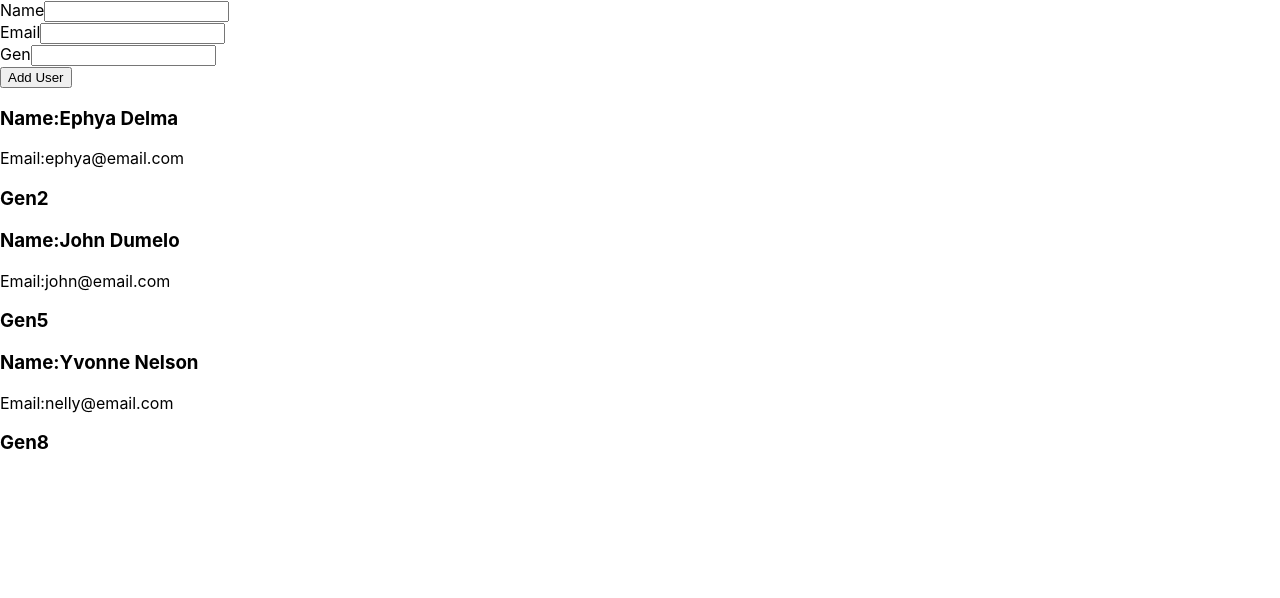
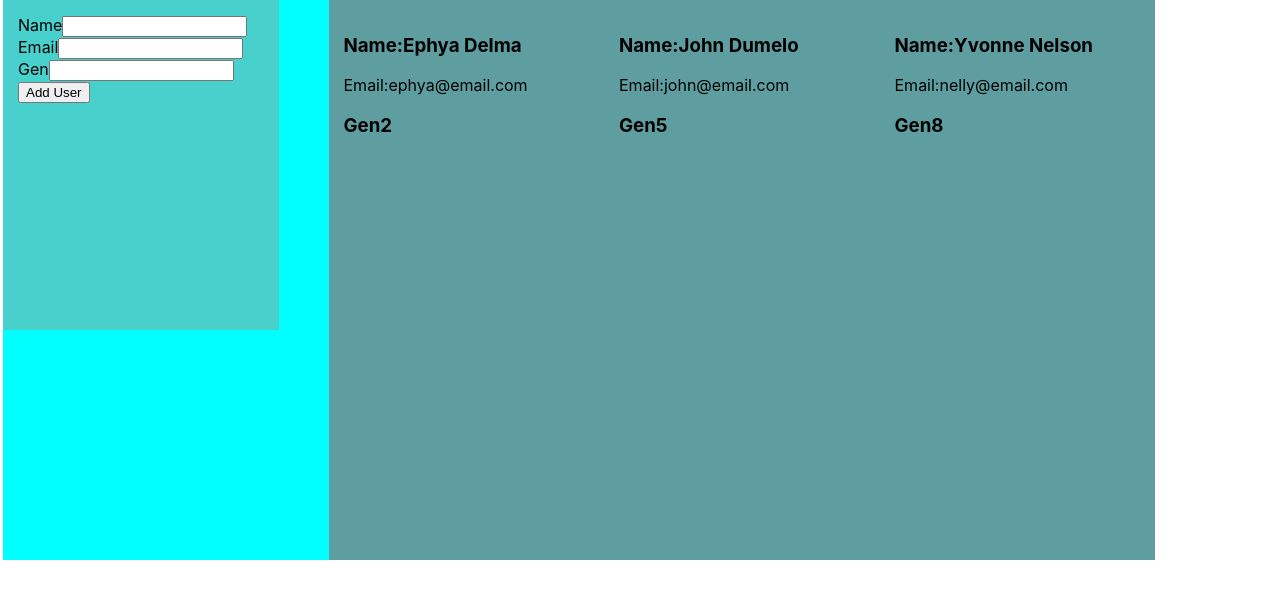
Before and after one commit to perfect14/user-app-project, a React (Create React App) app: page / in a window 1280 px wide. Shown: the top 598 px of the page. Built offline with nearby package versions, Linux system fonts and the light colour scheme.

Commit message:
add some css stylings

```diff
--- a/src/App.css
+++ b/src/App.css
@@ -1,38 +1,21 @@
-.App {
-  text-align: center;
+.App{
+  width: 90%;
+  min-height: 70vh;
+  background-color: aqua;
+  margin-left: 3px;
+  display: flex;
 }
-
-.App-logo {
-  height: 40vmin;
-  pointer-events: none;
+.info{
+  width: 50%;
+  min-height: 500px;
+  background-color: cadetblue;
+  margin:0px;
+  padding: 15px;
 }
-
-@media (prefers-reduced-motion: no-preference) {
-  .App-logo {
-    animation: App-logo-spin infinite 20s linear;
-  }
+.form{
+  width: 50%;
+  height: 300px;
+  background-color:mediumturquoise;
+  margin-right:50px;
+  padding: 15px;
 }
-
-.App-header {
-  background-color: #282c34;
-  min-height: 100vh;
-  display: flex;
-  flex-direction: column;
-  align-items: center;
-  justify-content: center;
-  font-size: calc(10px + 2vmin);
-  color: white;
-}
-
-.App-link {
-  color: #61dafb;
-}
-
-@keyframes App-logo-spin {
-  from {
-    transform: rotate(0deg);
-  }
-  to {
-    transform: rotate(360deg);
-  }
-}
--- a/src/App.js
+++ b/src/App.js
@@ -56,17 +56,17 @@ import React, { Component } from 'react'
 
   render() {
     return (
-      <div>
-        <form onSubmit ={this.handleSubmit}>
-          <div>
+      <div className="App">
+        <form onSubmit ={this.handleSubmit}className="form" >
+          <div className="form-input">
             <label>Name</label>
             <input type="text" name="name" value={this.state.name} onChange={this.handleChange} />
           </div>
-          <div>
+          <div className="form-input">
             <label>Email</label>
             <input type="email" name="email"value={this.state.email} onChange={this.handleChange}/>
           </div>
-          <div>
+          <div className="form-input">
             <label>Gen</label>
             <input type="number" name="gen" value={this.state.gen}onChange={this.handleChange}/>
           </div>
@@ -74,7 +74,7 @@ import React, { Component } from 'react'
         </form>
         {this.state.users.map(user=>{
           return(
-            <div>
+            <div className="info">
               <h3>Name:{user.name}</h3>
               <p>Email:{user.email}</p>
               <h3>Gen{user.gen}</h3>
```
